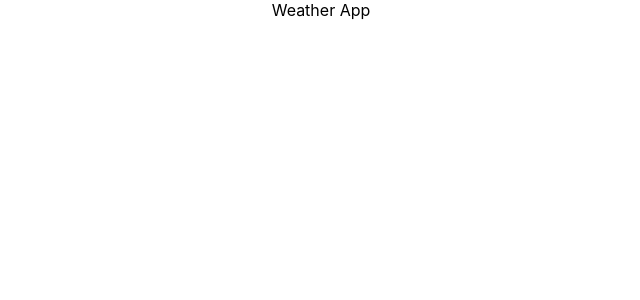
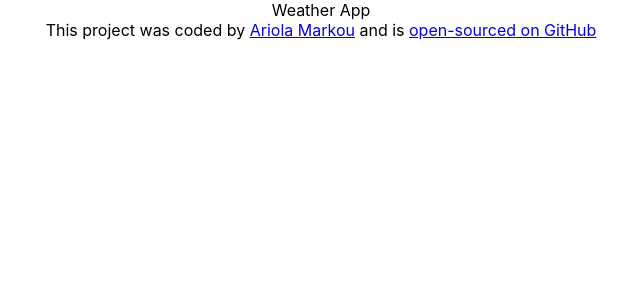
Before and after one commit to ariolam/react-weather-project, a React (Create React App) app: page / in a window 1280 px wide. Shown: the top 300 px of the page, without its empty margins (319-959 px from the left). Built offline with nearby package versions, Linux system fonts and the light colour scheme.

Commit message:
Added footer-GitHub URL

```diff
--- a/src/App.js
+++ b/src/App.js
@@ -1,5 +1,29 @@
 import "./App.css";
 
 export default function App() {
-  return <div className="App"> Weather App</div>;
+  return (
+    <div className="App">
+      {" "}
+      Weather App{" "}
+      <footer>
+        {" "}
+        This project was coded by{" "}
+        <a
+          href="https://glittery-boba-1babca.netlify.app/"
+          target="_blank"
+          rel="noreferrer"
+        >
+          Ariola Markou
+        </a>{" "}
+        and is{" "}
+        <a
+          href="https://github.com/ariolam/react-weather-project"
+          target="_blank"
+          rel="noreferrer"
+        >
+          open-sourced on GitHub
+        </a>
+      </footer>
+    </div>
+  );
 }
```
